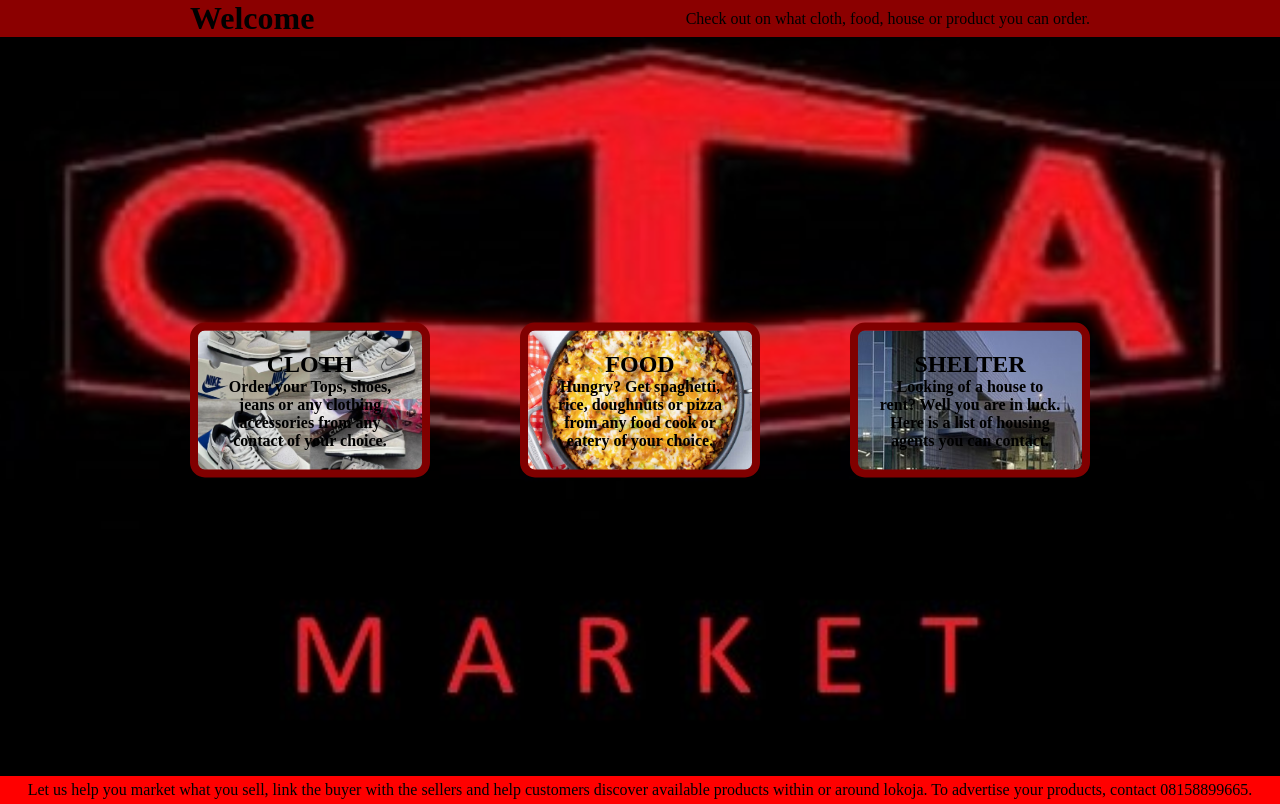
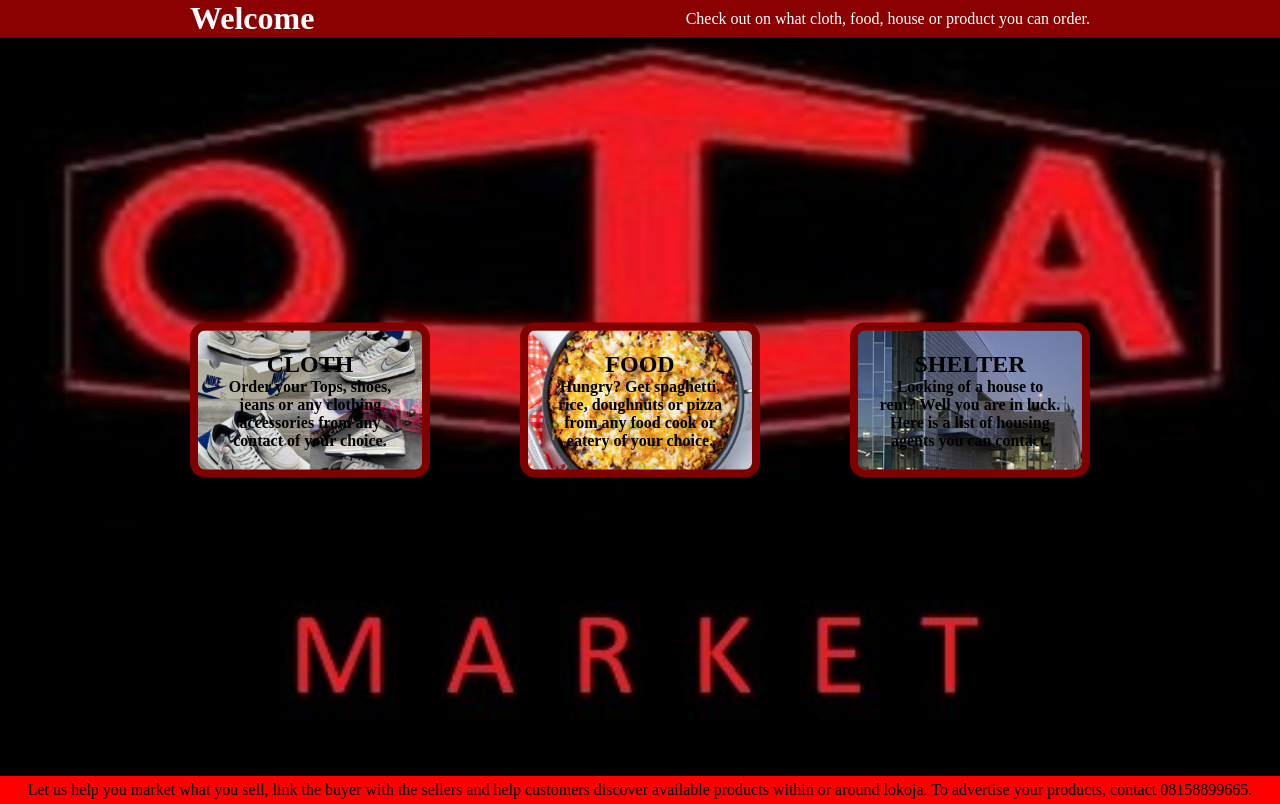
Before and after one commit to Ayoola-Oloba/Market, a plain HTML site: page index.html in a window 1280 px wide. Drawn offline with Linux system fonts and the light colour scheme.

Commit message:
Update style.css

```diff
--- a/style.css
+++ b/style.css
@@ -21,7 +21,12 @@ header{
     }
 h1{
         font-family: 'Times New Roman', Times, serif;
+        color: white;
+
     }
+header p{
+    color: white;
+}
 header .container{
         display: flex;
         align-items: center;
```
